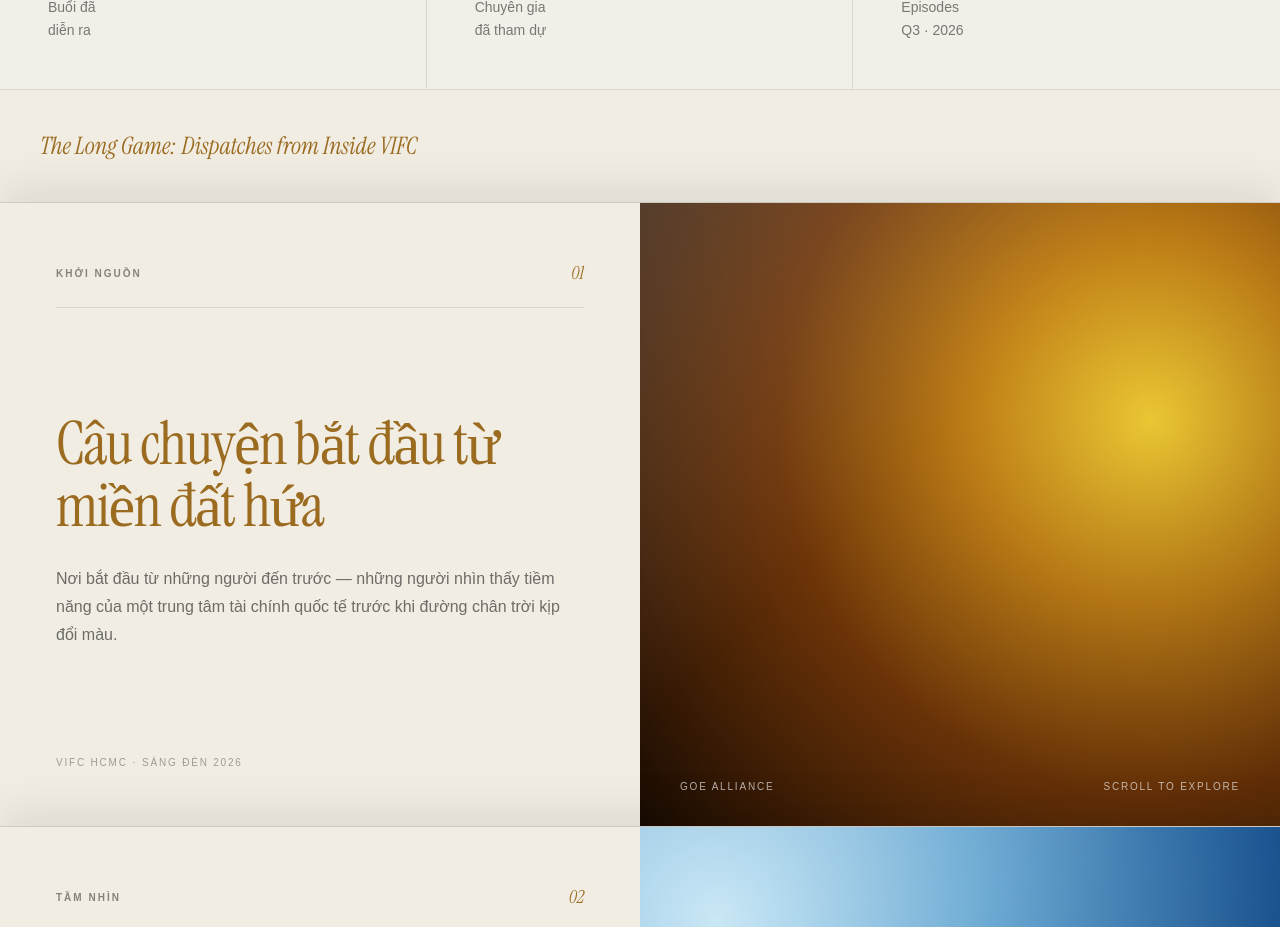
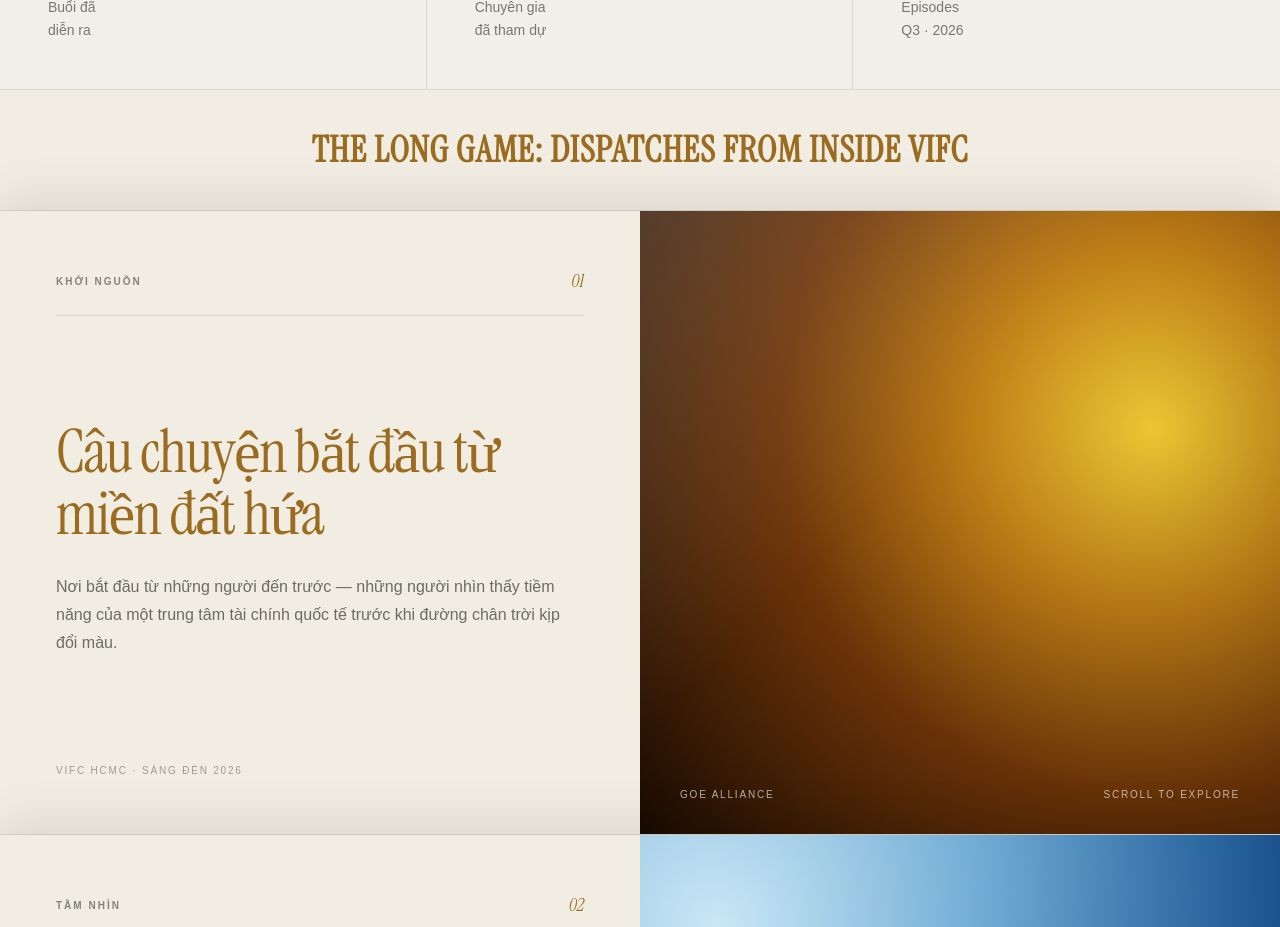
Before and after one commit to baotoan9698/sangden, a Next.js app: page / in a window 1280 px wide. Shown: the part 1080-2007 px from the top of the page. Built offline with nearby package versions, Linux system fonts and the light colour scheme.

Commit message:
Refine stacked stories heading

```diff
--- a/app/components/StoriesStackSection.tsx
+++ b/app/components/StoriesStackSection.tsx
@@ -23,7 +23,7 @@ export default function StoriesStackSection() {
   return (
     <section className="relative bg-[#f1ede3] text-[#17130d]">
       <header className="border-b border-black/10 px-6 py-8 md:px-10 md:py-10">
-        <p className="font-instrument text-xl italic text-[#9b6b20] md:text-2xl">The Long Game: Dispatches from Inside VIFC</p>
+        <p className="font-instrument text-center text-2xl font-bold uppercase tracking-wide text-[#9b6b20] md:whitespace-nowrap md:text-4xl">The Long Game: Dispatches from Inside VIFC</p>
       </header>
 
       <div>
```
